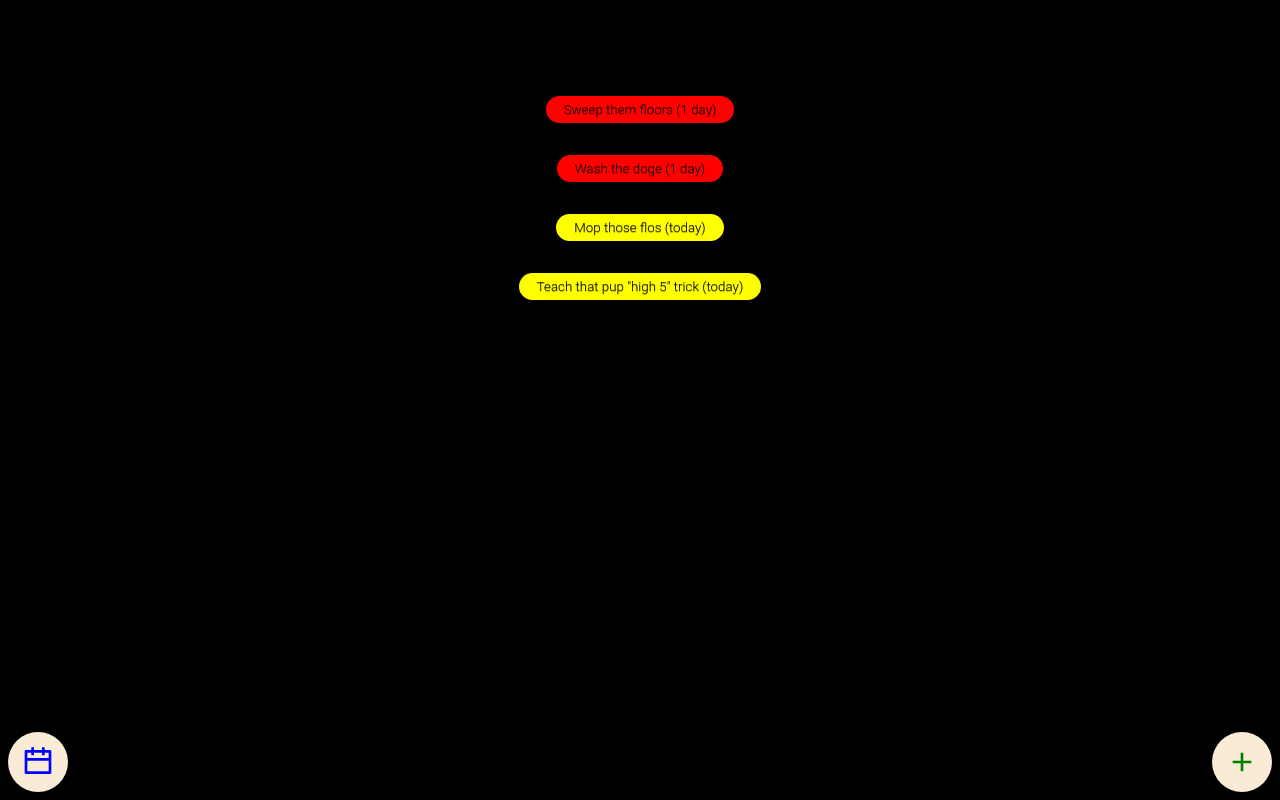
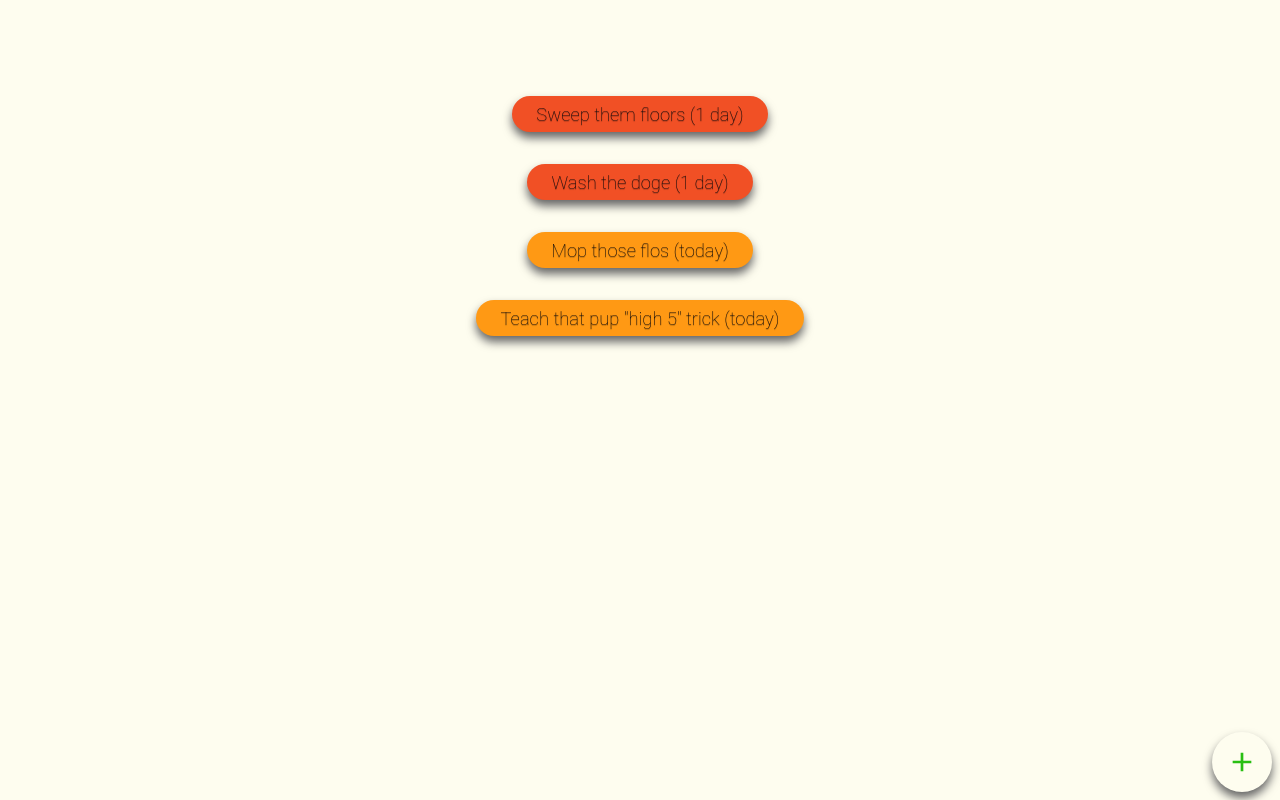
Before and after one commit to deanslamajr/a-coldbrew-page, a Next.js app: page /index in a window 1280 px wide. Built offline with nearby package versions, Linux system fonts and the light colour scheme.

Commit message:
updated colors, some style tweaks

```diff
--- a/src/components/ChoreForm.tsx
+++ b/src/components/ChoreForm.tsx
@@ -86,6 +86,7 @@ export const ChoreForm: React.FC<ChoreFormPropsInterface> = ({
                           if (data.date) {
                             props.input.onChange(data.date);
                           }
+                          toggleShowDueDatePicker(false);
                         }}
                         onFocusChange={focusedInput =>
                           toggleShowDueDatePicker(focusedInput)
@@ -94,6 +95,7 @@ export const ChoreForm: React.FC<ChoreFormPropsInterface> = ({
                         date={props.input.value}
                         showDatepicker={showDueDatePicker}
                         showCalendarIcon={false}
+                        showResetDate={false}
                       />
                     </DatePickerStylesOverride>
                   );
@@ -123,6 +125,7 @@ export const ChoreForm: React.FC<ChoreFormPropsInterface> = ({
             {/* every setting but 'None' should create an additional input defaulted to 1 */}
             {/* but can set higher numbers e.g. every 1 day OR 2 days OR 3 days etc.*/}
 
+            {!showDueDatePicker && (
               <NavButton
                 position={NavButtonPositions.BottomLeft}
                 clickHandler={() => handleHideCreateChoreModal()}
@@ -133,6 +136,8 @@ export const ChoreForm: React.FC<ChoreFormPropsInterface> = ({
                   />
                 }
               />
+            )}
+            {!showDueDatePicker && (
               <NavButton
                 position={NavButtonPositions.BottomRight}
                 clickHandler={() => form.submit()}
@@ -143,6 +148,7 @@ export const ChoreForm: React.FC<ChoreFormPropsInterface> = ({
                   />
                 }
               />
+            )}
           </div>
         </form>
       )}
--- a/src/components/NavButton.tsx
+++ b/src/components/NavButton.tsx
@@ -1,6 +1,6 @@
 import styled, { DefaultTheme, StyledComponent } from 'styled-components';
 
-import { breakpoints } from './layouts';
+import { breakpoints, shadowEnlargenOnHover } from './layouts';
 
 export enum NavButtonPositions {
   TopLeft = 'TOP_LEFT',
@@ -23,7 +23,7 @@ const Button = styled.div`
   color: ${props => props.theme.colors.black};
   cursor: pointer;
   z-index: ${props => props.theme.zIndex.highest};
-  border-radius: 5rem;
+  border-radius: 50%;
   width: 60px;
   height: 60px;
   font-size: 0.9rem;
@@ -35,10 +35,7 @@ const Button = styled.div`
   justify-content: center;
   margin: 0.5rem;
 
-  &:hover {
-    background-color: ${props => props.theme.colors.black};
-    color: ${props => props.theme.colors.white};
-  }
+  ${shadowEnlargenOnHover()}
 
   ${breakpoints.phoneMax`
     margin: 3px;
--- a/src/components/layouts.tsx
+++ b/src/components/layouts.tsx
@@ -7,6 +7,30 @@ import {
   SimpleInterpolation,
   ThemedStyledProps,
 } from 'styled-components';
+
+export const shadow = () => {
+  return css`
+    box-shadow: 0 6px 10px 0 #666;
+  `;
+};
+
+export const enlargenOnHover = () => {
+  return css`
+    &:hover {
+      transform: scale(1.05);
+    }
+  `;
+};
+
+export const shadowEnlargenOnHover = () => {
+  return css`
+    ${shadow()}
+    ${enlargenOnHover()}
+    &:hover {
+      box-shadow: 0 6px 14px 0 #666;
+    }
+  `;
+};
 
 const tabletMax = <T extends {}>(
   cssRules:
@@ -44,9 +68,10 @@ export const breakpoints = {
 export const GlobalStyles = createGlobalStyle`
     body {
       margin: 0;
-      background-color: ${props => props.theme.colors.black};
+      background-color: ${props => props.theme.colors.white};
       overflow-y: overlay;
       overflow-x: hidden;
+      touch-action: none;
     }
 
     a {
@@ -67,4 +92,24 @@ export const GlobalStyles = createGlobalStyle`
     a:active {
       opacity: .5;
     }
+
+    /* Prevent screen zoom on input focus on mobile */
+    input[type="color"],
+    input[type="date"],
+    input[type="datetime"],
+    input[type="datetime-local"],
+    input[type="email"],
+    input[type="month"],
+    input[type="number"],
+    input[type="password"],
+    input[type="search"],
+    input[type="tel"],
+    input[type="text"],
+    input[type="time"],
+    input[type="url"],
+    input[type="week"],
+    select:focus,
+    textarea {
+      font-size: 16px;
+    }
 `;
--- a/src/components/styles/index.styles.tsx
+++ b/src/components/styles/index.styles.tsx
@@ -1,6 +1,8 @@
 import styled, { DefaultTheme } from 'styled-components';
 
 import { DueStatusEnum } from '../../pages/index';
+
+import { shadow, shadowEnlargenOnHover } from '../layouts';
 
 interface ChoreButtonProps {
   dueStatus: DueStatusEnum | null;
@@ -36,7 +38,8 @@ export const ChoreButton = styled.button<ChoreButtonProps>`
   box-sizing: border-box;
   text-decoration: none;
   font-family: 'Roboto', sans-serif;
-  font-weight: 300;
+  font-weight: 200;
+  font-size: 1.15rem;
   background-color: ${props =>
     getChoreButtonBackgroundColor({
       dueDateStatus: props.dueStatus,
@@ -49,10 +52,7 @@ export const ChoreButton = styled.button<ChoreButtonProps>`
   cursor: pointer;
   outline: none;
 
-  &:hover {
-    border-color: ${props => props.theme.colors.white};
-    opacity: 0.75;
-  }
+  ${shadowEnlargenOnHover()}
 `;
 
 export const FlexContainer = styled.div`
@@ -84,6 +84,7 @@ export const ModalOverlay = styled.div`
   bottom: 0;
   left: 0;
   right: 0;
+  touch-action: none;
 `;
 
 export const Modal = styled.div`
@@ -91,4 +92,6 @@ export const Modal = styled.div`
   display: flex;
   align-items: center;
   flex-direction: column;
+
+  ${shadow()}
 `;
--- a/src/pages/index/index.tsx
+++ b/src/pages/index/index.tsx
@@ -176,7 +176,7 @@ const Home: NextPage = () => {
             />
           ))}
       </FlexContainer>
-      <FloatingMenu>
+      {!showCreateChoreModal && (
         <NavButton
           position={NavButtonPositions.BottomRight}
           clickHandler={() => toggleChoreModal(true)}
@@ -187,7 +187,8 @@ const Home: NextPage = () => {
             />
           }
         />
-        <NavButton
+      )}
+      {/* <NavButton
           position={NavButtonPositions.BottomLeft}
           clickHandler={() => showShowUpcomingChores()}
           icon={
@@ -196,8 +197,7 @@ const Home: NextPage = () => {
               size={theme.sizes.navbarButtonIconSize}
             />
           }
-        />
-      </FloatingMenu>
+        /> */}
       {showCreateChoreModal && (
         <CreateChoreModal
           handleHideCreateChoreModal={() => toggleChoreModal(false)}
--- a/src/theme.ts
+++ b/src/theme.ts
@@ -2,13 +2,14 @@ import { DefaultTheme } from 'styled-components';
 
 export const theme: DefaultTheme = {
   colors: {
-    clearWhite: 'rgba(250, 235, 215, 0.5)',
-    black: 'black',
-    white: 'rgba(250, 235, 215, 1 )',
-    green: 'green',
-    yellow: 'yellow',
-    red: 'red',
-    blue: 'blue',
+    clearWhite: 'rgba(254, 253, 239, 0.5)',
+    clearBlack: 'rgba(12, 9, 13, 0.5)',
+    black: 'rgba(12, 9, 13, 1)',
+    white: 'rgba(254, 253, 239, 1)',
+    green: 'rgba(41, 191, 18, 1)',
+    yellow: 'rgba(255, 153, 20, 1)',
+    red: 'rgba(241, 80, 37, 1)',
+    blue: 'rgba(105, 255, 241, 1)',
   },
   sizes: {
     navbarButtonIconSize: '2rem',
--- a/styled.d.ts
+++ b/styled.d.ts
@@ -6,6 +6,7 @@ declare module 'styled-components' {
   export interface DefaultTheme {
     colors: {
       clearWhite: string;
+      clearBlack: string;
       black: string;
       white: string;
       green: string;
```
Lines whose indentation alone changed are shown as unchanged.
